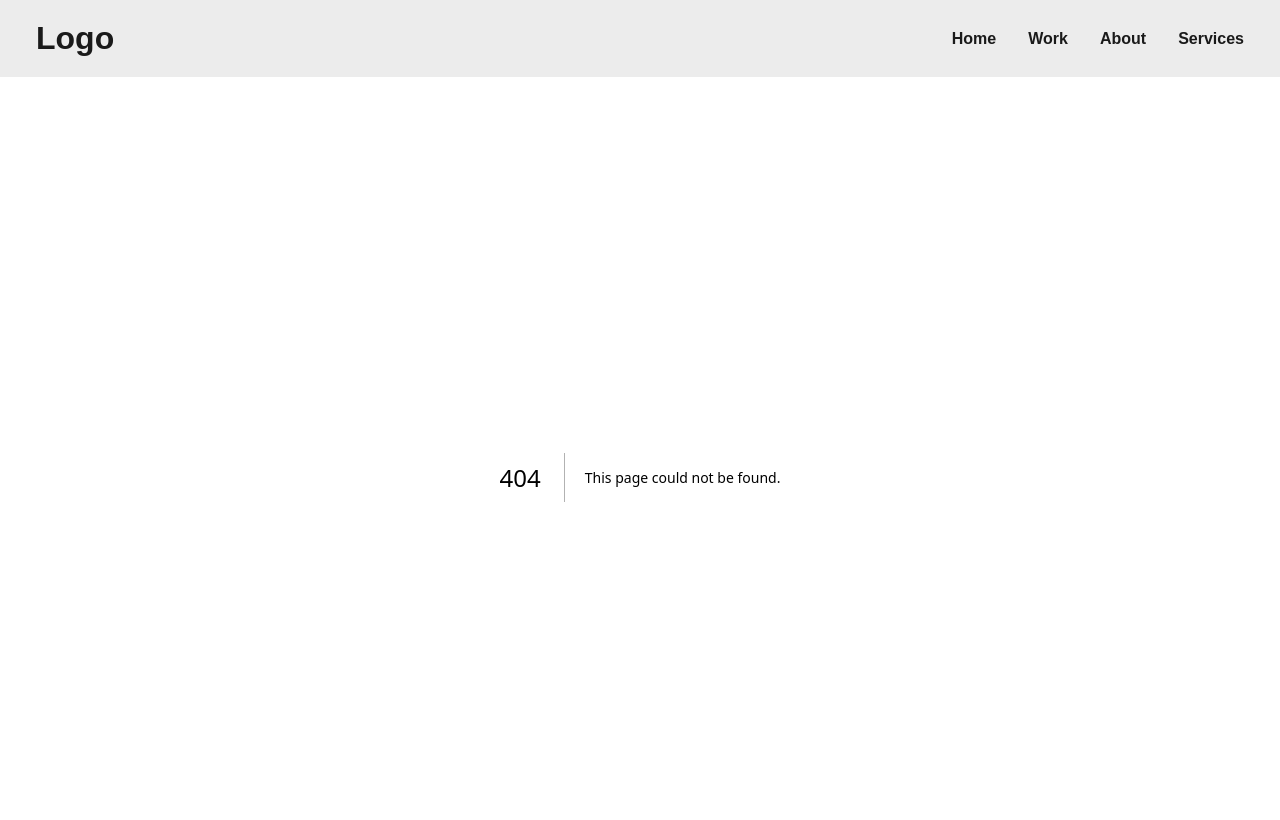
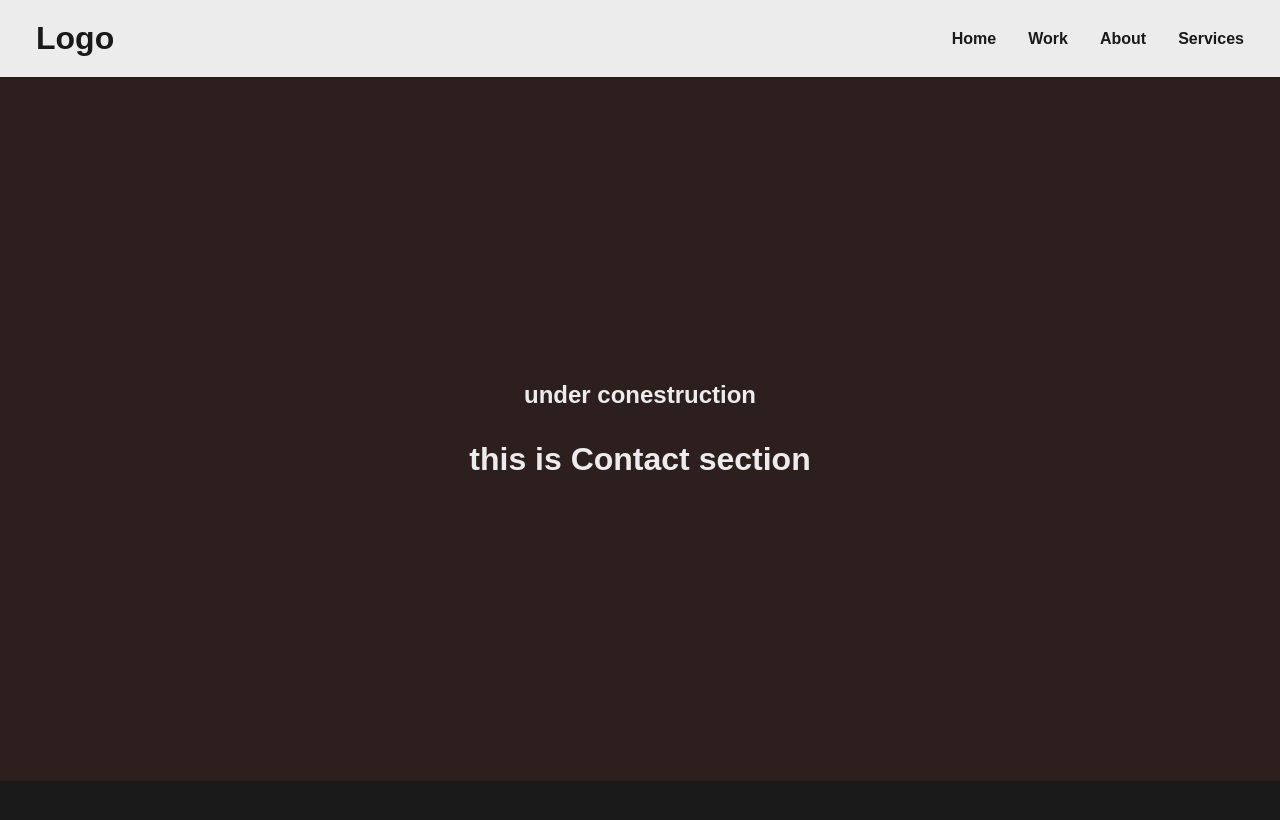
Before and after one commit to Aboulnaga/git, a Next.js app: page /contact in a window 1280 px wide. Before the commit this address had no page. Shown: the top 820 px of the page. Built offline with nearby package versions, Linux system fonts and the light colour scheme.

Commit message:
change work to contact page

```diff
--- a/app/work/page.tsx
+++ b/app/contact/page.tsx
@@ -4,7 +4,7 @@ export default function Work() {
   return (
     <div className="work pages">
       <h2>under conestruction</h2>
-      <h1>this is work section</h1>
+      <h1>this is Contact section</h1>
     </div>
   )
 }
```
